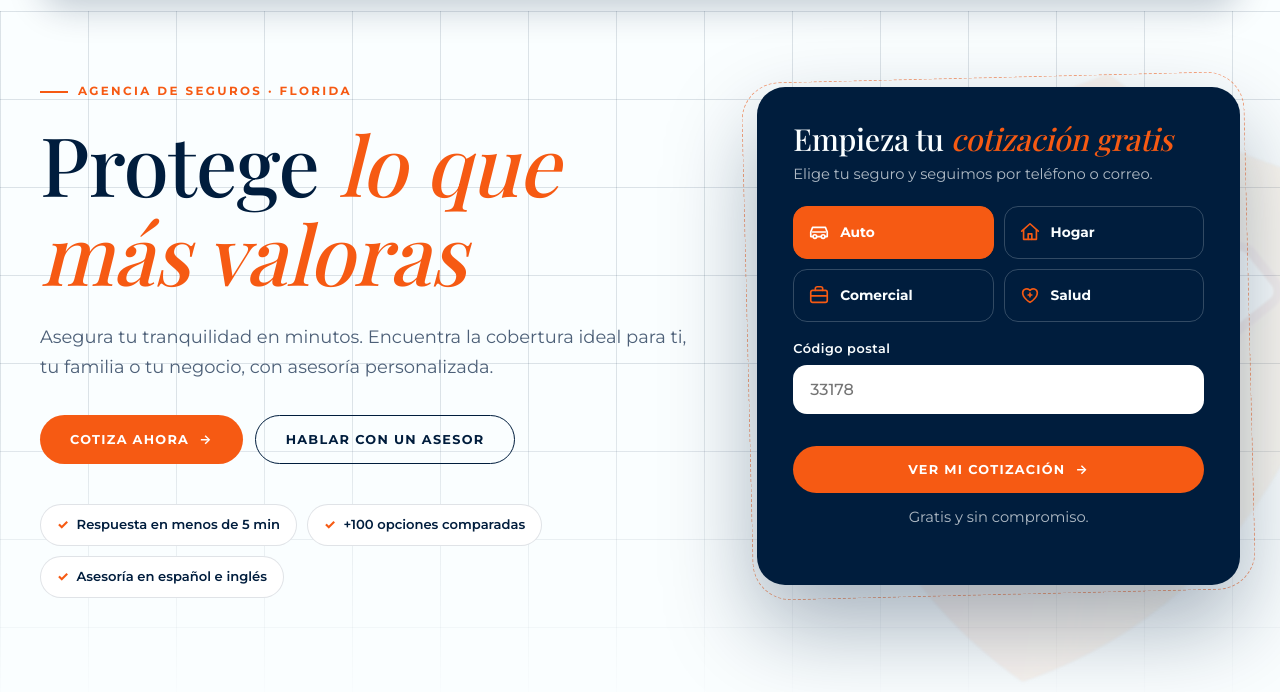
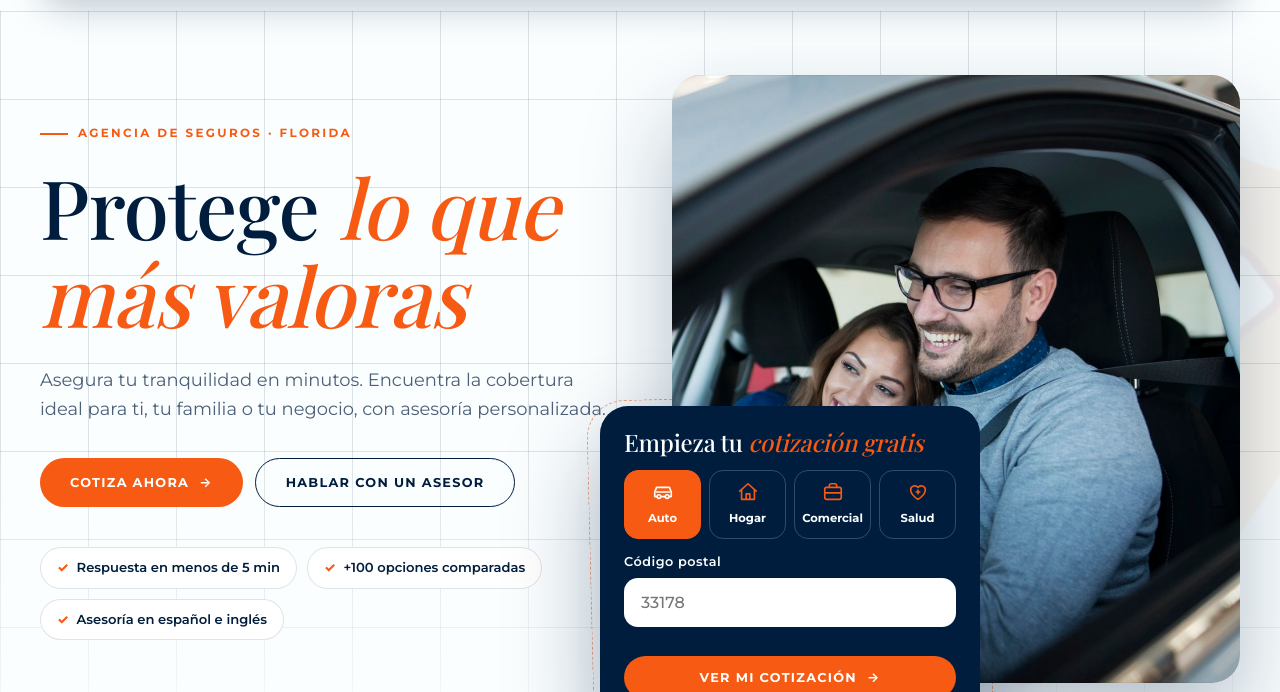
Before and after one commit to support-trust-insurance/trust-insurance-web, a plain HTML site: page index.html in a window 1280 px wide. Shown: the part 108-800 px from the top of the page. Drawn offline with nearby package versions, Linux system fonts and the light colour scheme; a web font is replaced by a local one.

Commit message:
feat(home): add couple photo to hero with compact quote card

```diff
--- a/css/styles.css
+++ b/css/styles.css
@@ -437,3 +437,20 @@ body.page-contact .mobile-bar { display: none; }
 .hero-service .photo .badge svg { width: 36px; height: 36px; }
 .photo-card { border-radius: var(--r-lg); overflow: hidden; aspect-ratio: 4 / 5; background: var(--navy) center / cover; box-shadow: 0 30px 70px rgba(0,29,61,.25); }
 @media (max-width: 960px) { .hero-service .photo .badge { left: 14px; } .photo-card { aspect-ratio: 16 / 10; } .tile { min-height: 420px; } }
+
+/* Hero con fotografía */
+.hero-visual { position: relative; }
+.hero-grid { grid-template-columns: 1fr 1fr; }
+.hero-photo { height: clamp(520px, 76vh, 640px); border-radius: var(--r-lg); background-size: cover; background-position: 86% 20%; box-shadow: 0 40px 90px rgba(0,29,61,.28); }
+.hero-visual .quote-card { position: absolute; left: -72px; bottom: -40px; width: min(380px, 72%); padding: 24px; }
+.hero-visual .quote-card h2 { font-size: 1.5rem; margin-bottom: 14px; }
+.hero-visual .quote-card > p, .hero-visual .quote-note { display: none; }
+.hero-visual .types { grid-template-columns: repeat(4, 1fr); gap: 8px; margin-bottom: 12px; }
+.hero-visual .type span { flex-direction: column; gap: 6px; padding: 10px 4px; font-size: .72rem; text-align: center; justify-content: center; }
+.hero-visual .field { margin-bottom: 10px; }
+.hero-visual .quote-card .btn { padding: 14px 20px; }
+@media (max-width: 960px) {
+  .hero-grid { grid-template-columns: 1fr; }
+  .hero-photo { height: auto; min-height: 0; aspect-ratio: 4 / 3; }
+  .hero-visual .quote-card { position: relative; left: 0; bottom: 0; width: auto; margin: -56px 12px 0; padding: clamp(24px, 3vw, 36px); }
+}
--- a/index.html
+++ b/index.html
@@ -36,7 +36,9 @@
           </ul>
         </div>
 
-        <form class="quote-card reveal" style="--d:.2s" id="quick-quote" novalidate>
+        <div class="hero-visual reveal" style="--d:.2s">
+          <div class="hero-photo" style="background-image:url(assets/img/hero/pareja-carro.jpg)" role="img" aria-label="Pareja sonriendo dentro de su carro" data-en-aria="Smiling couple inside their car"></div>
+        <form class="quote-card" id="quick-quote" novalidate>
           <h2 data-en="Start your <em>free quote</em>">Empieza tu <em>cotización gratis</em></h2>
           <p data-en="Pick your insurance and we'll continue by phone or email.">Elige tu seguro y seguimos por teléfono o correo.</p>
           <div class="types" role="radiogroup" aria-label="Tipo de seguro">
@@ -52,6 +54,7 @@
           <button class="btn" type="submit" data-en="See my quote">Ver mi cotización</button>
           <p class="quote-note" data-en="Free and with no obligation.">Gratis y sin compromiso.</p>
         </form>
+        </div>
       </div>
     </section>
 
--- a/js/main.js
+++ b/js/main.js
@@ -21,6 +21,10 @@
     doc.querySelectorAll('[data-en-placeholder]').forEach(function (el) {
       if (!el.hasAttribute('data-es-placeholder')) el.setAttribute('data-es-placeholder', el.placeholder);
       el.placeholder = lang === 'en' ? el.getAttribute('data-en-placeholder') : el.getAttribute('data-es-placeholder');
+    });
+    doc.querySelectorAll('[data-en-aria]').forEach(function (el) {
+      if (!el.hasAttribute('data-es-aria')) el.setAttribute('data-es-aria', el.getAttribute('aria-label') || '');
+      el.setAttribute('aria-label', lang === 'en' ? el.getAttribute('data-en-aria') : el.getAttribute('data-es-aria'));
     });
     var t = doc.getElementById('lang-toggle'); if (t) t.textContent = lang === 'es' ? 'EN' : 'ES';
     try { localStorage.setItem('trust-lang', lang); } catch (e) {}
```
Also changed, not shown: assets/img/hero/pareja-carro.jpg (added), 2 other files.
